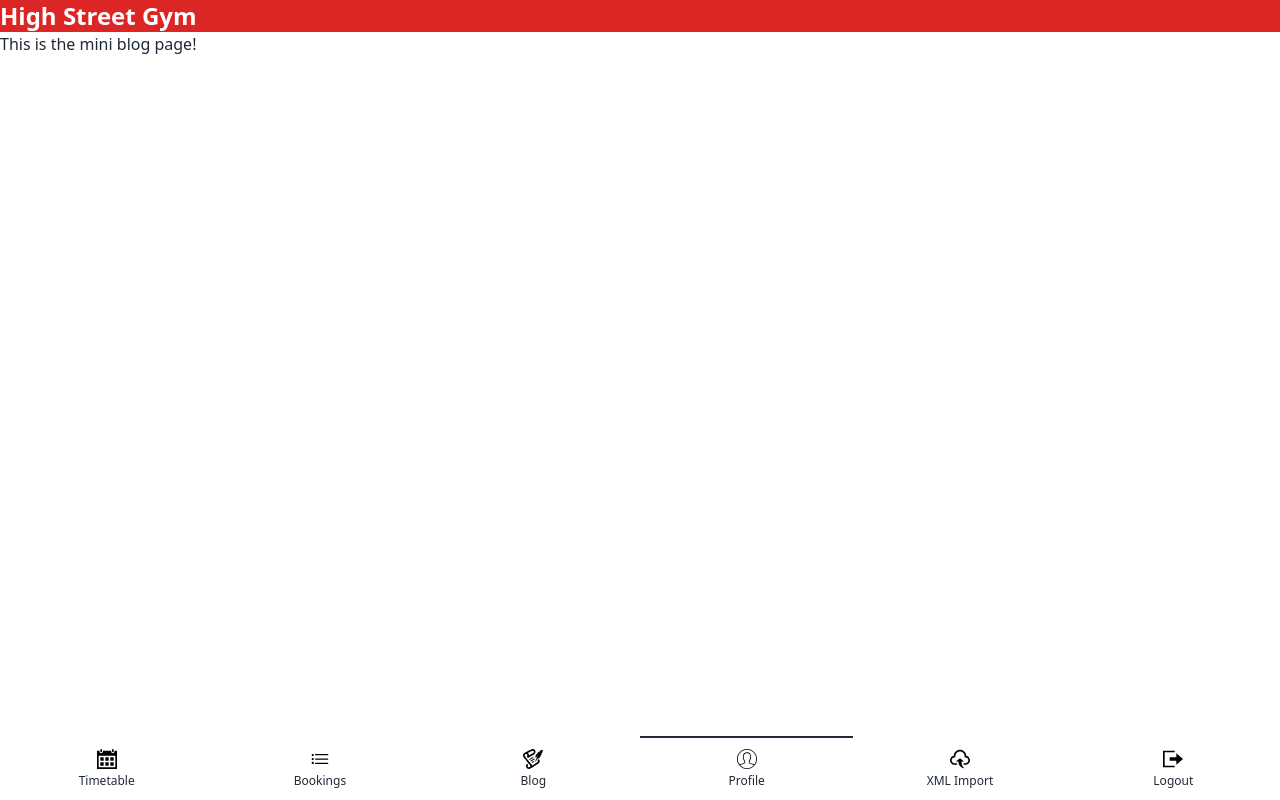
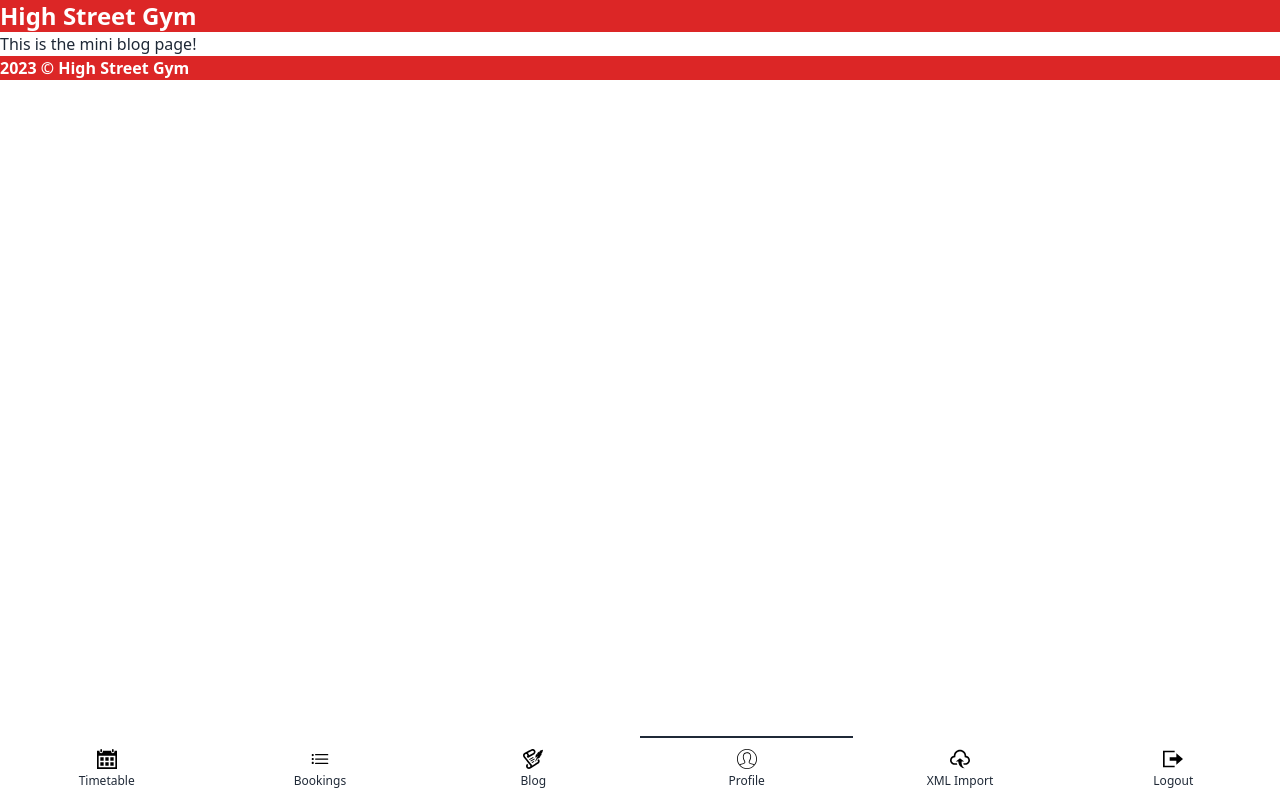
Before and after one commit to kats-ymd/high-street-gym, a React (Vite) app in the folder frontend/: page /blog in a window 1280 px wide. Built offline with nearby package versions, Linux system fonts and the light colour scheme.

Commit message:
Added Footer & commented out unused imports

```diff
--- a/frontend/src/pages/Blog.jsx
+++ b/frontend/src/pages/Blog.jsx
@@ -1,7 +1,7 @@
 import Header from "../components/Header"
 import Nav from "../components/Nav"
 import Footer from "../components/Footer"
-import { Link } from "react-router-dom"
+// import { Link } from "react-router-dom"
 
 function Blog () {
     return <>
@@ -11,6 +11,7 @@ function Blog () {
                 <h1>This is the mini blog page!</h1>
             </div>
             <Nav />
+            <Footer />
         </div>
     </>
 }
--- a/frontend/src/pages/Profile.jsx
+++ b/frontend/src/pages/Profile.jsx
@@ -24,6 +24,7 @@ function Profile () {
             </form>
         </div>
         <Nav />
+        <Footer />
     </div>
 </>
 }
--- a/frontend/src/pages/Signup.jsx
+++ b/frontend/src/pages/Signup.jsx
@@ -1,5 +1,5 @@
 import Header from "../components/Header"
-import Nav from "../components/Nav"
+// import Nav from "../components/Nav"
 import Footer from "../components/Footer"
 import { Link } from "react-router-dom"
 
--- a/frontend/src/pages/ViewBookings.jsx
+++ b/frontend/src/pages/ViewBookings.jsx
@@ -1,7 +1,7 @@
 import Header from "../components/Header"
 import Nav from "../components/Nav"
 import Footer from "../components/Footer"
-import { Link } from "react-router-dom"
+// import { Link } from "react-router-dom"
 
 function ViewBookings () {
     return <>
@@ -11,6 +11,7 @@ function ViewBookings () {
                 <h1>This is the booking view page!</h1>
             </div>
             <Nav />
+            <Footer />
         </div>
     </>
 }
```
